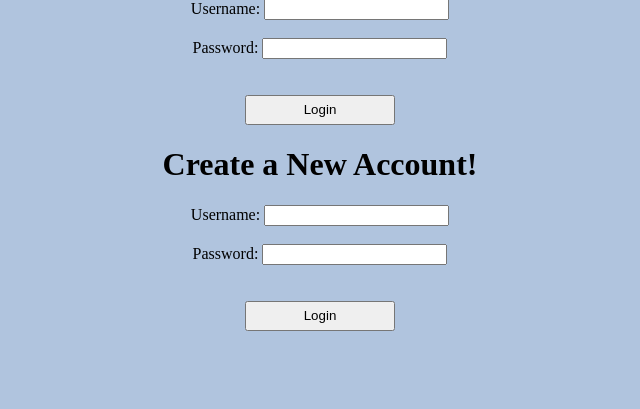
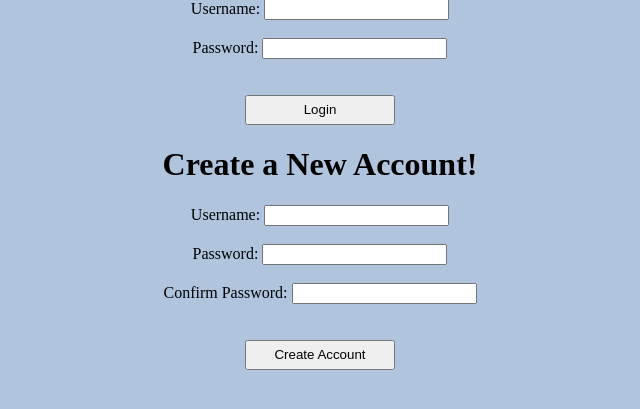
Before and after one commit to jzaia18/Imajin, a Flask app: page / in a window 1280 px wide. Shown: the part 125-534 px from the top of the page, without its empty margins (320-960 px from the left). Run offline with Flask 2, Linux system fonts and the light colour scheme.

Commit message:
you can now create account through the website; added function to check if username is taken

```diff
--- a/main.py
+++ b/main.py
@@ -53,6 +53,33 @@ def login_logic():
     else:
         flash("Wrong username or password")
         return redirect(url_for("root_route"))
+
+@app.route('/user/new', methods=['POST'])
+def join_logic():
+    if not ('username' in request.form):
+        flash("You must enter a username to create an account")
+        return redirect(url_for("root_route"))
+    elif not ('password' in request.form) or len(request.form["password"]) == 0:
+        flash("You must enter a password to create an account")
+        return redirect(url_for("root_route"))
+    elif not ('password2' in request.form):
+        flash("You must confirm your password to create an account")
+        return redirect(url_for("root_route"))
+    else:
+        uname = request.form["username"]
+        pword = request.form["password"]
+        confirm = request.form["password2"]
+        if users.exists(uname):
+            flash("This username is taken")
+            return redirect(url_for("root_route"))
+        elif pword != confirm:
+            flash("The passwords must match")
+            return redirect(url_for("root_route"))
+        else:
+            users.addUser(uname, pword)
+            flash("Sucessfully created the account %s, you may now login" % uname)
+            return redirect(url_for("root_route"))
+    return redirect(url_for("root_route")) #this should never happen
 
 @app.route('/user/home')
 def user_page():
--- a/templates/login.html
+++ b/templates/login.html
@@ -38,12 +38,14 @@ Login to Imajin!
     <br>
     <br>
     Password:
-    <input type="password" name="password">
+    <input type="password" name="password"><br><br>
+    Confirm Password:
+    <input type="password" name="password2">
     <br>
     <br>
     <br>
     <center>
-      <input type="submit" name="login" value="Login" style="width:150px; height:30px;">
+      <input type="submit" name="login" value="Create Account" style="width:150px; height:30px;">
     </center>
    </form>
 
--- a/utils/userOperations.py
+++ b/utils/userOperations.py
@@ -62,6 +62,15 @@ def addUser(username, password): #user, password
     c.execute(command)
     closeDB(db)
 
+def exists(username):
+    db, c = openDB()
+    username = username.replace("'", "''")
+    command = "SELECT username FROM Users WHERE username = '%s';" % (username)
+    c.execute(command)
+    result = c.fetchone()
+    closeDB(db)
+    return result != None
+
 
 # if __name__ == "__main__":
     # #createTable()
```
Also changed, not shown: data/dingbubble.db.
